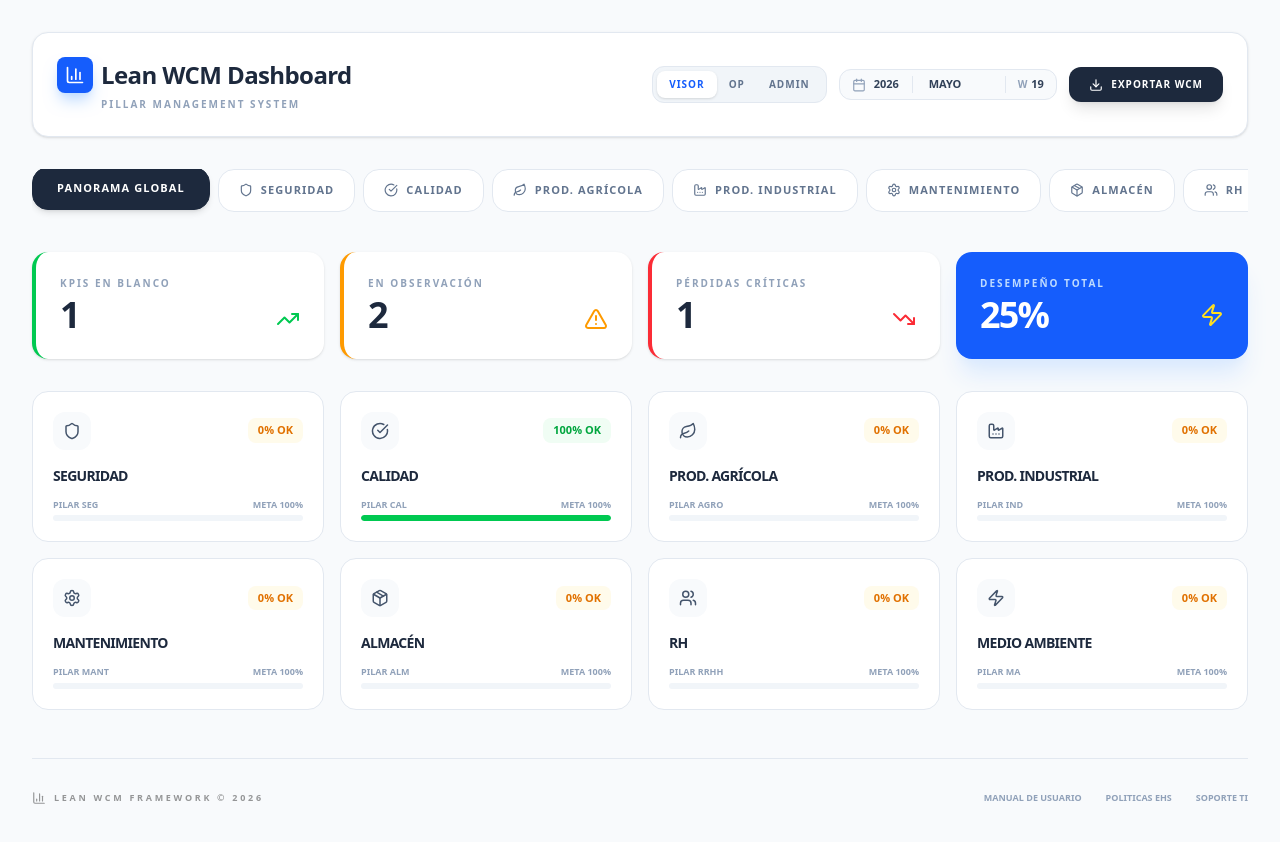
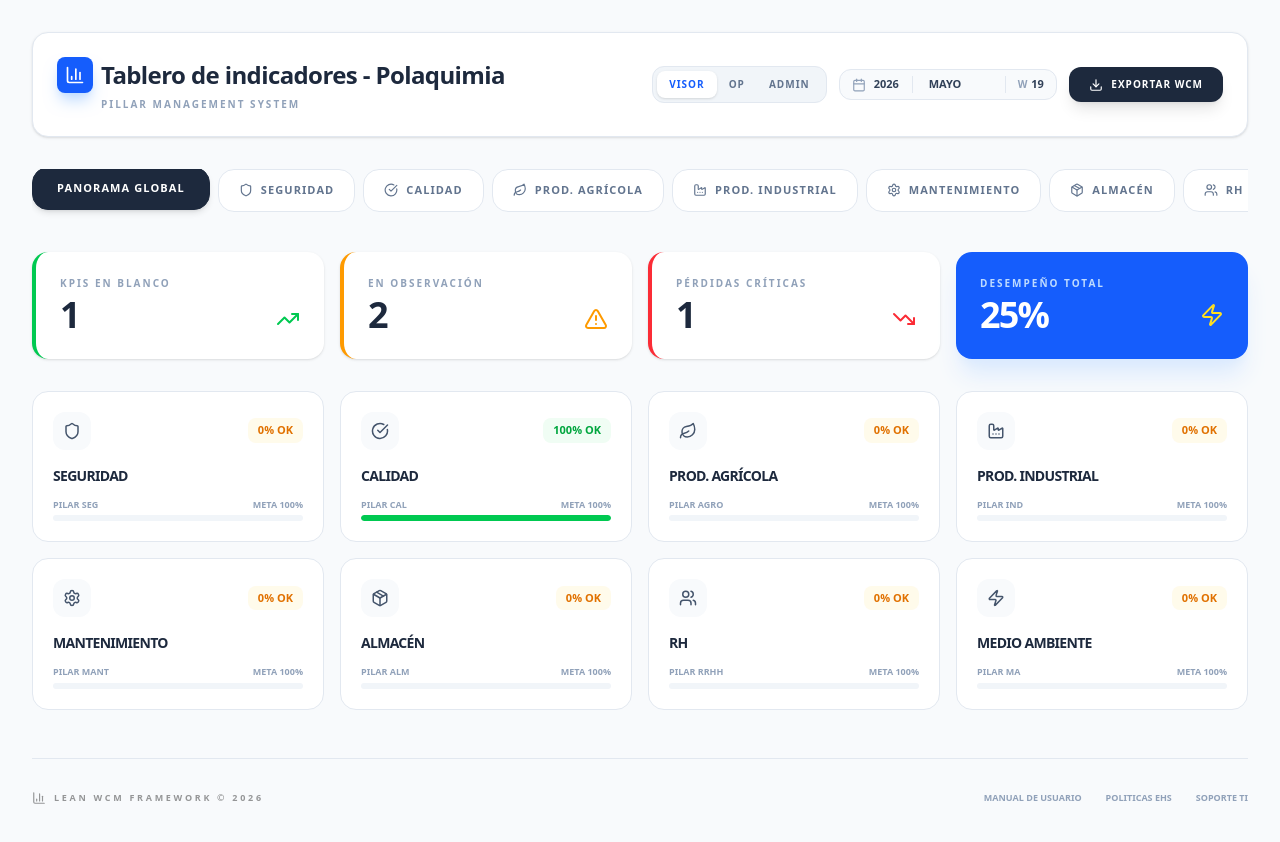
Before and after one commit to cmunozhdz/KPIPLanta, a React (Vite) app: page / in a window 1280 px wide. Shown: the top 842 px of the page. Built offline with nearby package versions, Linux system fonts and the light colour scheme.

Commit message:
Actualizacion del titulo principal de la aplicación

```diff
--- a/src/App.tsx
+++ b/src/App.tsx
@@ -455,7 +455,7 @@
               <div className="p-2 bg-blue-600 rounded-lg shadow-lg shadow-blue-200">
                 <BarChart3 className="text-white" size={20} />
               </div>
-              <h1 className="text-2xl font-black text-slate-800 tracking-tight">Lean WCM Dashboard</h1>
+              <h1 className="text-2xl font-black text-slate-800 tracking-tight">Tablero de indicadores - Polaquimia</h1>
             </div>
             <p className="text-[10px] font-black text-slate-400 uppercase tracking-[0.2em] ml-11">Pillar Management System</p>
           </div>
```
